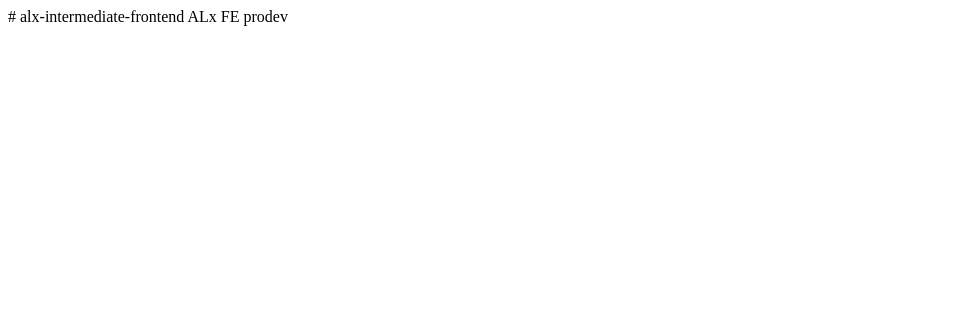
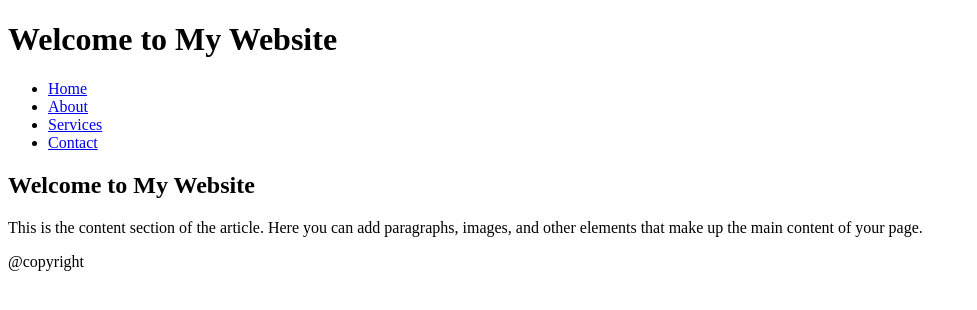
Before and after one commit to blaemedia/alx-intermediate-frontend, a plain HTML site: page 0x00-semantic_html/0-index.html in a window 1280 px wide. Shown: the whole page, without its empty margins (0-977 px from the left). Drawn offline with Linux system fonts and the light colour scheme.

Commit message:
Semantics HTML used to create header main and footer

```diff
--- a/0x00-semantic_html/0-index.html
+++ b/0x00-semantic_html/0-index.html
@@ -1,2 +1,35 @@
-# alx-intermediate-frontend
-ALx FE prodev
+<!DOCTYPE html>
+<html lang="en">
+<head>
+    <meta charset="UTF-8">
+    <meta name="viewport" content="width=device-width, initial-scale=1.0">
+    <title>Document</title>
+</head>
+<body>
+
+    <header>
+        <h1>Welcome to My Website</h1>
+        <nav>
+            <ul>
+                <li><a href="#home">Home</a></li>
+                <li><a href="#about">About</a></li>
+                <li><a href="#services">Services</a></li>
+                <li><a href="#contact">Contact</a></li>
+            </ul>
+        </nav>
+    </header>
+
+     <main>
+        <article>
+            <h1>Welcome to My Website</h1>
+            <section>
+                <p>This is the content section of the article. Here you can add paragraphs, images, and other elements that make up the main content of your page.</p>
+            </section>
+        </article>
+    </main>
+
+    <footer>
+        <p>@copyright</p>
+    </footer>
+</body>
+</html>
```
